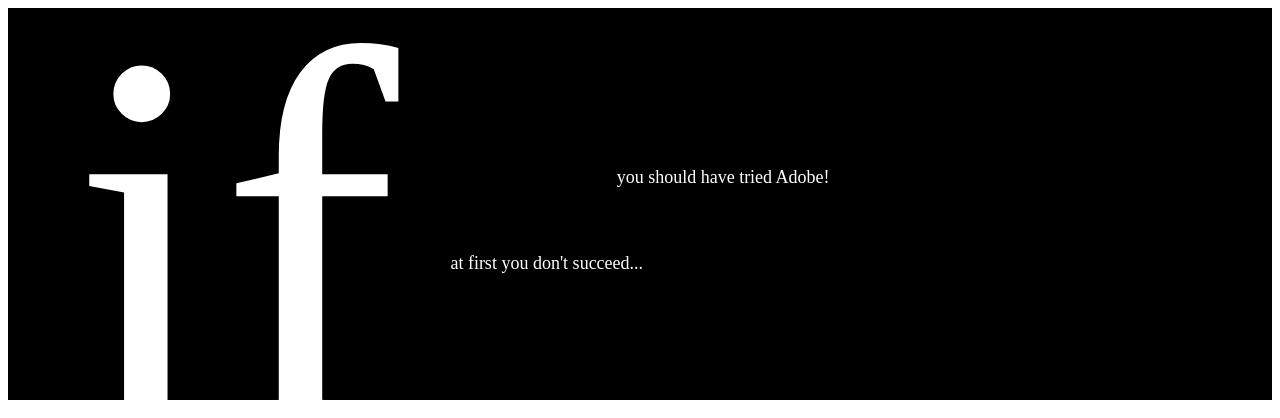
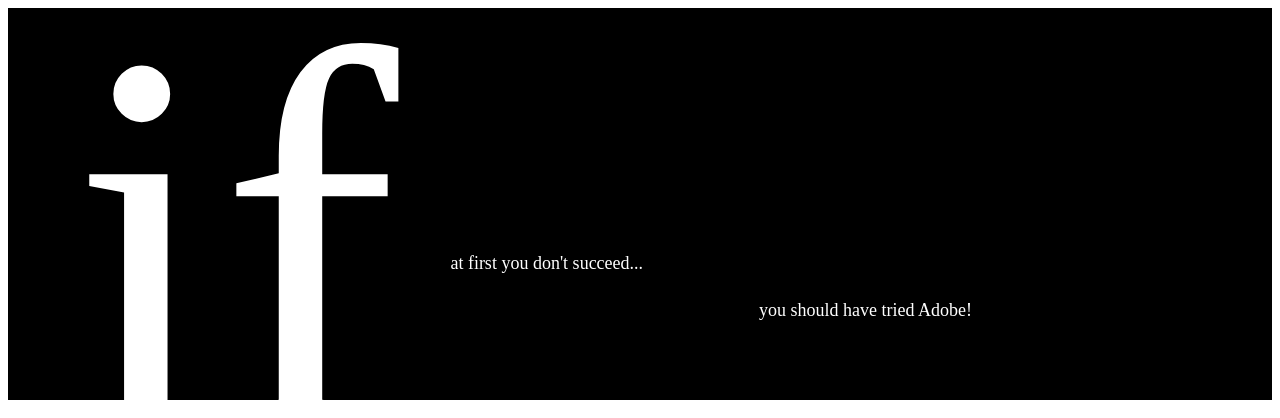
Before and after one commit to kristineknfong/lab4-pt2, a plain HTML site: page index.html in a window 1280 px wide. Shown: the top 418 px of the page. Drawn offline with Linux system fonts and the light colour scheme.

Commit message:
added comments to css

```diff
--- a/styles.css
+++ b/styles.css
@@ -1,38 +1,46 @@
+/*Kristine Fong*/
+
+/*div for black bkg holding if and saying*/
 .divblack{
     background-color: black;
     height: 50%;
     width: 100%;
     margin-bottom: 30px;
 }
+/*if svg*/
 .if{
     margin-top: 2%;
     height: 100%;
     width:40%;
     margin-bottom: -56%;
 }
+/*first line of saying*/
 #p1{
     color: white;
     margin-left: 35%;
     margin-top: 10%;
-    margin-bottom: -35%;
+    margin-bottom: -35px;
     line-height: 1em;
     font-size: 18px;
     padding-top: 120px;
+    width:200px;
 }
+/*second line of saying*/
 #p2{
     color:white;
     float: right;
-    margin-right: 35%;
-    margin-top: 22%;
+    margin-top: 5%;
     line-height: 1em;
     font-size: 18px;
-    padding-top: 60px;
+    /*stagger line*/
+    margin-right: 300px;
 }
-
+/*div containing all the info on lower part of pg*/
 .divinfo{
     max-height: 40%;
     max-width: 100%;
 }
+/*orange heading*/
 h1{
     color: #f48c42;
     margin-bottom: 0px;
@@ -40,27 +48,32 @@ h1{
     max-width:47%;
     padding-left: 10px;
 }
+/*line break*/
 hr{
     margin-top: 0px;
     color: gray;
     margin-left: 10px;
+    /*goes behind adobe logo*/
     width: 80%;
 }
+/*sand color website*/
 h2{
     color:#d1bfa3;
     margin-left: 200px;
     margin-bottom: 1%;
     width:21%;
 }
+/*div for adobe logo and image*/
 .adobe{
     float:right;
-    margin-right: 10%;
+    margin-right: 130px;
     padding: 10px;
     width:230px;
     height: 55px;
     background-color: black;
     margin-top: -90px;
 }
+/*adobe letters*/
 #adobetext{
     font-size: 60px;
     color: white;
@@ -68,17 +81,21 @@ h2{
     margin-top:-53px;
     margin-left:55px;
 }
+/*div for text under adobe logo*/
 #p3{
     font-weight: bold;
     float:right;
-    margin-right:115px;
+    font-size:.8em;
+    margin-right:175px;
     margin-top:1px;
 }
+/*intro p*/
 #p4{
     float: left;
     width: 40%;
     padding-left: 10px;
 }
+/*bold title for list*/
 #p5{
     width: 30%;
     padding-left: 10px;
@@ -86,6 +103,8 @@ h2{
     font-weight: bold;
 
 }
+/*bulleted list*/
 .divinfo ul{
+    /*changes indent of bullets*/
     margin-left: -10px;
 }
```
Also changed, not shown: index.html (+1 -1 lines).
